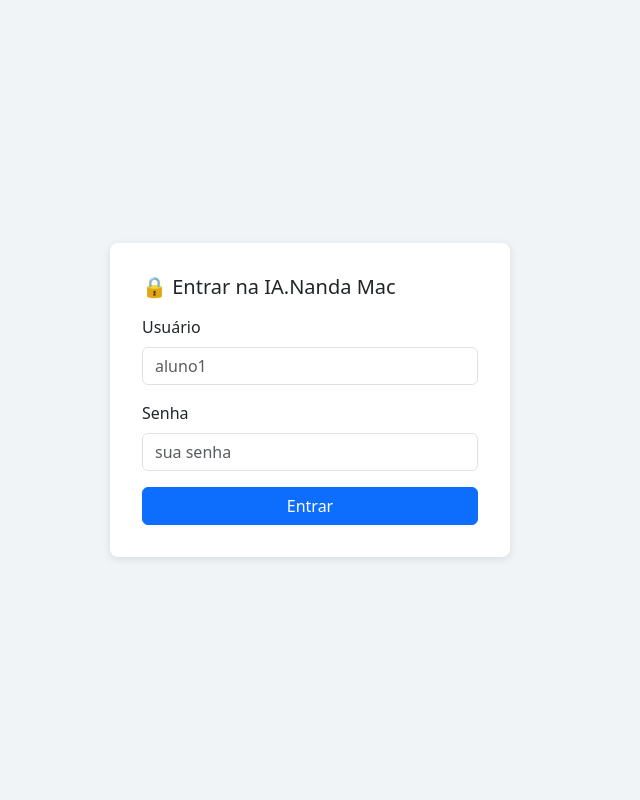
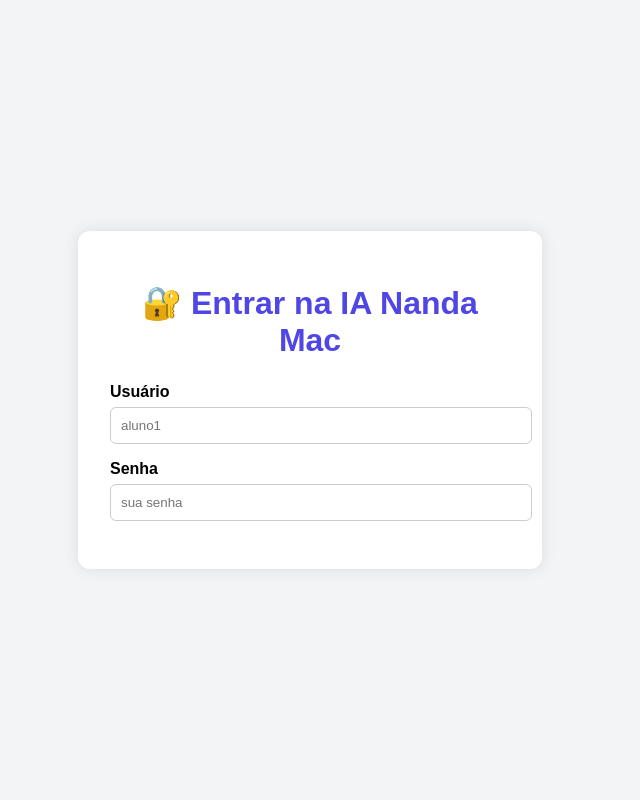
Before and after one commit to MacDowell354/assistente-alunos, a FastAPI app: page /login in a window 1280 px wide. Shown: the whole page, without its empty margins (330-970 px from the left). Run offline with FastAPI, Linux system fonts and the light colour scheme; parts of the project's set-up code (start-up, migrations or seed data) failed here and were passed over.

Commit message:
Update login.html

```diff
--- a/templates/login.html
+++ b/templates/login.html
@@ -1,31 +1,78 @@
 <!DOCTYPE html>
 <html lang="pt-BR">
 <head>
-  <meta charset="utf-8" />
-  <title>Entrar na IA.Nanda Mac</title>
-  <link href="https://cdn.jsdelivr.net/npm/bootstrap@5.3.0/dist/css/bootstrap.min.css" rel="stylesheet"/>
+  <meta charset="UTF-8" />
+  <title>Login - IA Nanda Mac</title>
+  <meta name="viewport" content="width=device-width, initial-scale=1" />
   <style>
-    body { height:100vh; display:flex; align-items:center; justify-content:center; background:#f0f4f7; }
-    .login-card{ width:100%; max-width:400px; padding:2rem; background:#fff; border-radius:.5rem; box-shadow:0 2px 8px rgba(0,0,0,0.1); }
+    body {
+      font-family: sans-serif;
+      background-color: #f3f4f6;
+      margin: 0;
+      padding: 0;
+      display: flex;
+      justify-content: center;
+      align-items: center;
+      min-height: 100vh;
+    }
+    .login-card {
+      background-color: #fff;
+      padding: 32px;
+      border-radius: 12px;
+      box-shadow: 0 0 16px rgba(0,0,0,0.1);
+      max-width: 400px;
+      width: 90%;
+    }
+    h1 {
+      text-align: center;
+      color: #4f46e5;
+      margin-bottom: 24px;
+    }
+    label {
+      font-weight: 600;
+      margin-bottom: 6px;
+      display: block;
+    }
+    input[type="text"],
+    input[type="password"] {
+      width: 100%;
+      padding: 10px;
+      border: 1px solid #ccc;
+      border-radius: 6px;
+      margin-bottom: 16px;
+    }
+    button {
+      width: 100%;
+      padding: 12px;
+      background-color: #4f46e5;
+      color: white;
+      font-weight: bold;
+      border: none;
+      border-radius: 6px;
+      cursor: pointer;
+    }
+    button:hover {
+      background-color: #4338ca;
+    }
+    .error {
+      color: #dc2626;
+      text-align: center;
+      margin-bottom: 16px;
+      font-size: 14px;
+    }
   </style>
 </head>
 <body>
   <div class="login-card">
-    <h1 class="h5 mb-3">🔒 Entrar na IA.Nanda Mac</h1>
+    <h1>🔐 Entrar na IA Nanda Mac</h1>
+
     {% if error %}
-      <div class="alert alert-danger">{{ error }}</div>
+      <div class="error">{{ error }}</div>
     {% endif %}
+
     <form method="post" action="/login">
-      <div class="mb-3">
-        <label class="form-label">Usuário</label>
-        <input name="username" class="form-control" placeholder="aluno1" required />
-      </div>
-      <div class="mb-3">
-        <label class="form-label">Senha</label>
-        <input name="password" type="password" class="form-control" placeholder="sua senha" required />
-      </div>
-      <button class="btn btn-primary w-100">Entrar</button>
-    </form>
-  </div>
-</body>
-</html>
+      <label for="username">Usuário</label>
+      <input type="text" name="username" id="username" placeholder="aluno1" required />
+
+      <label for="password">Senha</label>
+      <input type="password" name="password" id="password" placeholder="sua senha" required />
```
